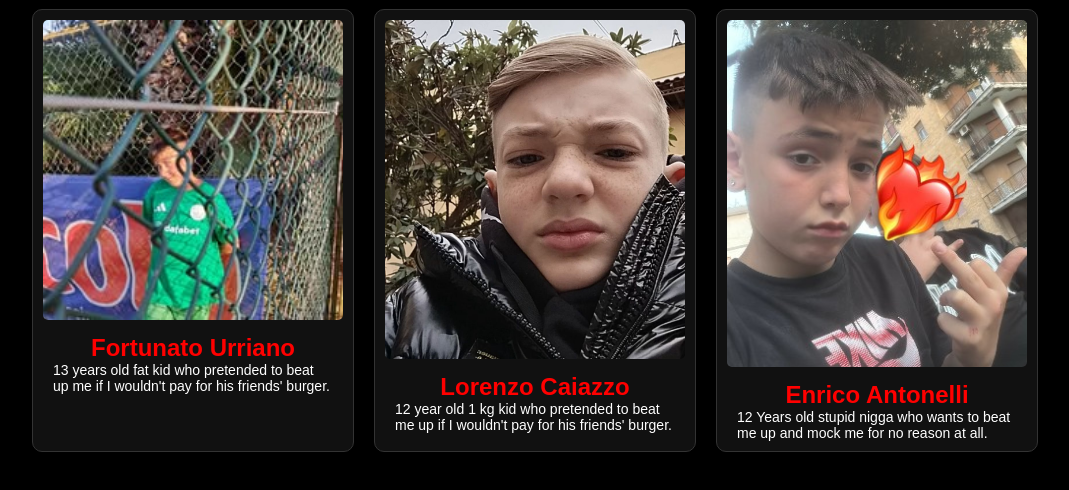
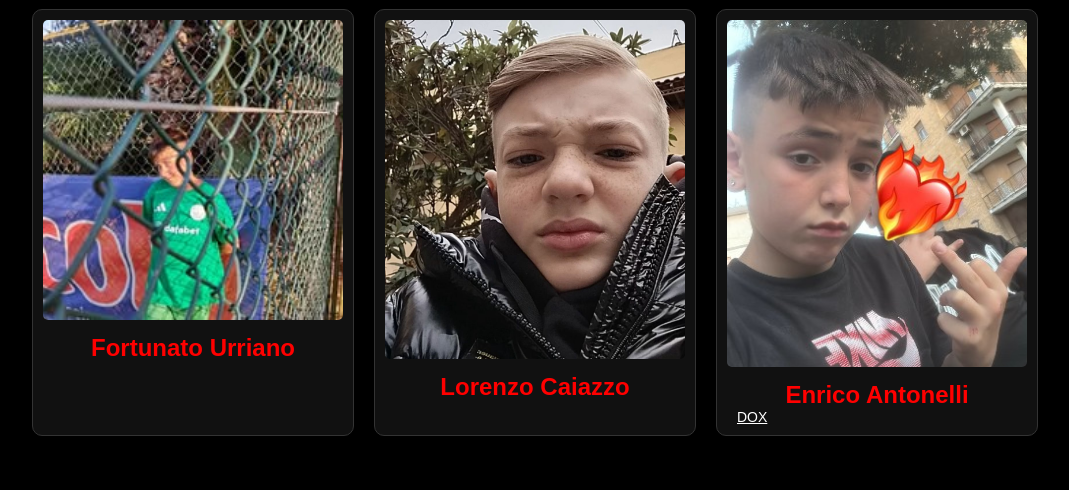
Before and after one commit to skun0/hof, a plain HTML site: page index.html in a window 1280 px wide. Shown: the part 86-576 px from the top of the page, without its empty margins (105-1174 px from the left). Drawn offline with Linux system fonts and the light colour scheme.

Commit message:
added dox

```diff
--- a/index.html
+++ b/index.html
@@ -2,7 +2,7 @@
 <html lang="en">
 <head>
   <meta charset="UTF-8">
-  <title>Hall of Autism | Skuno.Click</title>
+  <title>Hall of Autism</title>
   <style>
     body {
       background-color: black;
@@ -97,7 +97,7 @@
       <img src="img/fortu.jpg" alt="Fortunato Urriano">
       <div class="name">Fortunato Urriano</div>
       <div class="description">
-        13 years old fat kid who pretended to beat up me if I wouldn't pay for his friends' burger.
+
       </div>
     </div>
 
@@ -105,7 +105,7 @@
       <img src="img/lorenzo.jpg" alt="Lorenzo Caiazzo">
       <div class="name">Lorenzo Caiazzo</div>
       <div class="description">
-        12 year old 1 kg kid who pretended to beat me up if I wouldn't pay for his friends' burger.
+
       </div>
     </div>
 
@@ -113,7 +113,7 @@
       <img src="img/enrico.jpg" alt="Enrico Antonelli">
       <div class="name">Enrico Antonelli</div>
       <div class="description">
-        12 Years old stupid nigga who wants to beat me up and mock me for no reason at all.
+      <a href="7bHsNkkLpWS.txt" style="text-decoration: underline; color: white;">DOX</a>
       </div>
     </div>
 
```
Also changed, not shown: 7bHsNkkLpWS.txt (added).
